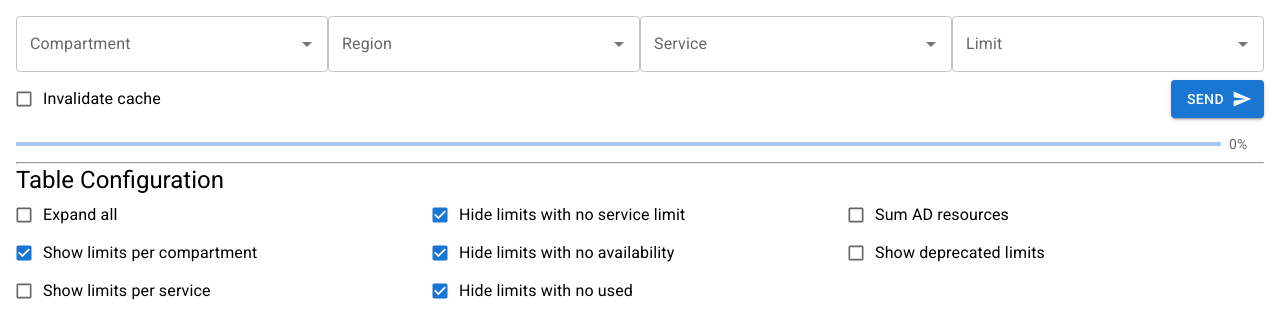
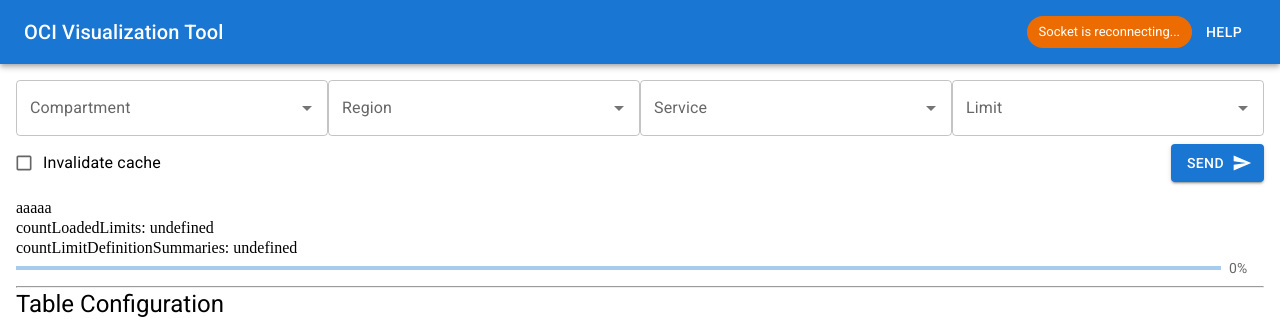
Before and after one commit to kremato/oci-visualization-tool, a React (Vite) app in the folder packages/app/: page / in a window 1280 px wide. Both pictures are taken after a click on the button "SEND". Shown: the top 319 px of the page. Built offline with nearby package versions, Linux system fonts and the light colour scheme; no server answers.

Commit message:
feat(app): hooks designed for receiving live updates from the socket added

```diff
--- a/packages/app/src/App.tsx
+++ b/packages/app/src/App.tsx
@@ -1,15 +1,15 @@
+import "./App.css";
 import { useEffect } from "react";
 import { useAppDispatch } from "./hooks/useAppDispatch";
 import { fetchCompartmentsList } from "./store/compartmentsActionCreators";
-import "./App.css";
 import { fetchRegionsList } from "./store/regionsActionCreators";
 import { fetchServicesList } from "./store/servicesActionCreator";
 import { fetchLimitdefinitionsPerLimitName } from "./store/limitDefinitionsActionCreators";
 import { Grid } from "@mui/material";
 import { RootAccordions } from "./components/Accordions/RootAccordions";
-import { inputActions } from "./store/inputSlice";
 import { DispatchLimitsRequestSubgrid } from "./layouts/DispatchLimitsRequestSubgrid";
 import { TableOptionsSubgrid } from "./layouts/TableOptionsSubgrid";
+import { Header } from "./components/Header/Header";
 
 interface tmp {
   failedServices: string[];
@@ -21,30 +21,6 @@
   const dispatch = useAppDispatch();
 
   useEffect(() => {
-    const ws = new WebSocket("ws://localhost:8546");
-    ws.onopen = (_event) => console.log("Browser side WS connection opened!");
-    ws.onmessage = (message) => {
-      console.log(`Message from the server: ${message}`);
-      console.dir(message);
-      console.log("Message data");
-      console.log(message.data);
-      console.log("Message type");
-      console.log(message.type);
-      const data = JSON.parse(message.data) as tmp;
-      console.log("Parsed data");
-      console.log(data);
-      dispatch(
-        inputActions.updateProgressValue(
-          Math.floor(
-            (data.countLoadedLimits / data.countLimitDefinitionSummaries) * 100
-          )
-        )
-      );
-    };
-    ws.onclose = (_event) => {
-      console.log("WS connection closed");
-    };
-
     dispatch(fetchCompartmentsList());
     dispatch(fetchRegionsList());
     dispatch(fetchServicesList());
@@ -53,6 +29,7 @@
 
   return (
     <div className="App">
+      <Header />
       <Grid container p={"1rem"}>
         <DispatchLimitsRequestSubgrid />
         <Grid item xs={12}>
--- /dev/null
+++ b/packages/app/src/components/Header/Header.tsx
@@ -0,0 +1,22 @@
+import AppBar from "@mui/material/AppBar";
+import Box from "@mui/material/Box";
+import Toolbar from "@mui/material/Toolbar";
+import Typography from "@mui/material/Typography";
+import Button from "@mui/material/Button";
+import { SocketStatus } from "./SocketStatus";
+
+export const Header = () => {
+  return (
+    <Box sx={{ flexGrow: 1 }}>
+      <AppBar position="static">
+        <Toolbar>
+          <Typography variant="h6" component="div" sx={{ flexGrow: 1 }}>
+            OCI Visualization Tool
+          </Typography>
+          <SocketStatus />
+          <Button color="inherit">Help</Button>
+        </Toolbar>
+      </AppBar>
+    </Box>
+  );
+};
--- /dev/null
+++ b/packages/app/src/components/Header/SocketStatus.tsx
@@ -0,0 +1,13 @@
+import Chip from "@mui/material/Chip";
+import { useSocketStatus } from "../../hooks/useSocketStatus";
+
+export const SocketStatus = () => {
+  const socketStatus = useSocketStatus();
+
+  return (
+    <Chip
+      label={socketStatus ? "Socket is up" : "Socket is reconnecting..."}
+      color={socketStatus ? "success" : "warning"}
+    />
+  );
+};
--- a/packages/app/src/components/Loading/LoadingBar.tsx
+++ b/packages/app/src/components/Loading/LoadingBar.tsx
@@ -4,6 +4,7 @@
 import Typography from "@mui/material/Typography";
 import Box from "@mui/material/Box";
 import { useAppSelector } from "../../hooks/useAppSelector";
+import { useSocketMessage } from "../../hooks/useSocketMessage";
 
 const LinearProgressWithLabel = (
   props: LinearProgressProps & { value: number }
@@ -21,7 +22,8 @@
 );
 
 export const LoadingBar = () => {
-  const progress = useAppSelector((state) => state.input.progressValue);
+  //const progress = useAppSelector((state) => state.input.progressValue);
+  const message = useSocketMessage();
   const showProgressBar = useAppSelector(
     (state) => state.input.showProgressBar
   );
@@ -30,7 +32,20 @@
     <>
       {showProgressBar && (
         <Box sx={{ width: "100%" }}>
-          <LinearProgressWithLabel value={progress} />
+          <div>aaaaa</div>
+          <div>{`countLoadedLimits: ${message?.countLoadedLimits}`}</div>
+          <div>{`countLimitDefinitionSummaries: ${message?.countLimitDefinitionSummaries}`}</div>
+          <LinearProgressWithLabel
+            value={
+              message
+                ? Math.floor(
+                    (message.countLoadedLimits /
+                      message.countLimitDefinitionSummaries) *
+                      100
+                  )
+                : 0
+            }
+          />
         </Box>
       )}
     </>
--- /dev/null
+++ b/packages/app/src/hooks/useSocketMessage.ts
@@ -0,0 +1,21 @@
+import { useEffect, useState } from "react";
+import {
+  messageListeners,
+  reconnectingSocketApi,
+} from "../utils/reconnectingSocketApi";
+
+export const useSocketMessage = () => {
+  const [message, setMessage] = useState(reconnectingSocketApi.getMessage());
+  useEffect(() => {
+    const messageListener = () => {
+      setMessage(reconnectingSocketApi.getMessage());
+    };
+    messageListeners.add(messageListener);
+    messageListener();
+    return () => {
+      messageListeners.delete(messageListener);
+    };
+  }, []);
+
+  return message;
+};
--- /dev/null
+++ b/packages/app/src/hooks/useSocketStatus.ts
@@ -0,0 +1,21 @@
+import { useEffect, useState } from "react";
+import {
+  openStateListeners,
+  reconnectingSocketApi,
+} from "../utils/reconnectingSocketApi";
+
+export const useSocketStatus = () => {
+  const [isOpen, setIsOpen] = useState(reconnectingSocketApi.isOpen());
+  useEffect(() => {
+    const statusListener = () => {
+      setIsOpen(reconnectingSocketApi.isOpen());
+    };
+    openStateListeners.add(statusListener);
+    statusListener();
+    return () => {
+      openStateListeners.delete(statusListener);
+    };
+  }, []);
+
+  return isOpen;
+};
--- /dev/null
+++ b/packages/app/src/utils/reconnectingSocketApi.ts
@@ -0,0 +1,61 @@
+export const openStateListeners = new Set<() => void>();
+export const messageListeners = new Set<() => void>();
+
+const updateMessageStates = () => {
+  messageListeners.forEach((listener) => listener());
+};
+const updateOpenStates = () => {
+  openStateListeners.forEach((listener) => listener());
+};
+
+export interface SocketMessageData {
+  failedServices: string[];
+  countLoadedLimits: number;
+  countLimitDefinitionSummaries: number;
+}
+
+const socketApi = (): {
+  isOpen: () => boolean | undefined;
+  getMessage: () => SocketMessageData | undefined;
+} => {
+  console.log(`socketApi invoked`);
+  let socket: WebSocket | undefined = undefined;
+  let isOpen: boolean | undefined = undefined;
+  let progressMessage: SocketMessageData | undefined = undefined;
+  const startSocket = () => {
+    socket = new WebSocket("ws://localhost:8546");
+
+    socket.onopen = (_event) => {
+      isOpen = true;
+      updateOpenStates();
+    };
+
+    socket.onmessage = (message) => {
+      console.log(`message from the server ${message}`);
+      console.log(message.data);
+      progressMessage = JSON.parse(message.data);
+      updateMessageStates();
+    };
+
+    socket.onclose = (event) => {
+      if (event.code !== 1006) {
+        console.log("event code");
+        return;
+      }
+      isOpen = false;
+      updateOpenStates();
+      setTimeout(() => {
+        startSocket();
+      }, 5000);
+    };
+  };
+
+  startSocket();
+
+  return {
+    isOpen: () => isOpen,
+    getMessage: () => progressMessage,
+  };
+};
+
+export const reconnectingSocketApi = socketApi();
```
